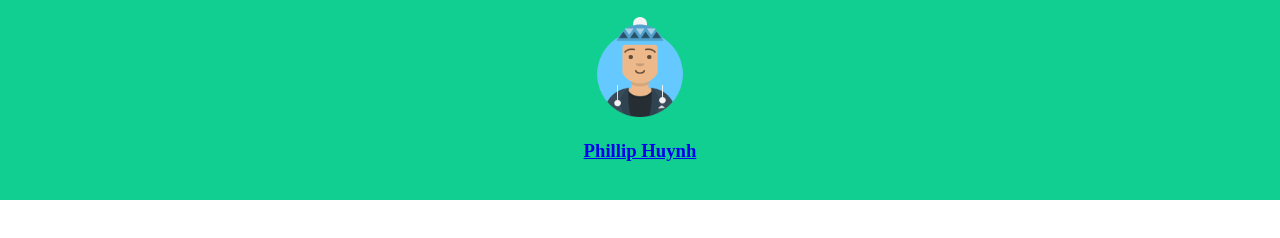
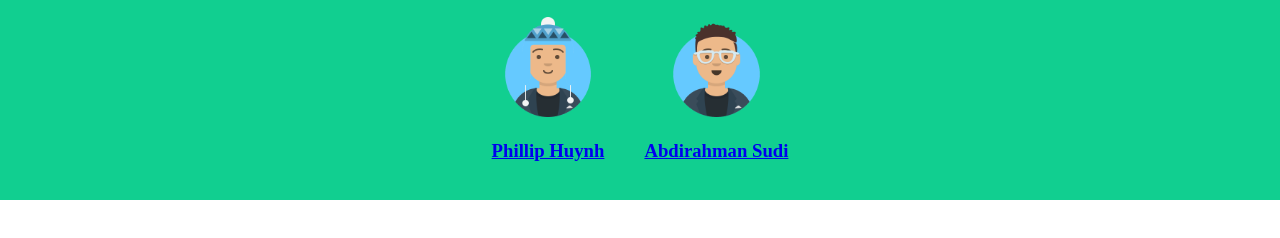
Before and after one commit to Rammet/team-landing-page, a plain HTML site: page index.html in a window 1280 px wide. Shown: the part 270-508 px from the top of the page. Drawn offline with Linux system fonts and the light colour scheme.

Commit message:
added index.html to team landing page

```diff
--- a/index.html
+++ b/index.html
@@ -20,6 +20,12 @@
                 <h3>Phillip Huynh</h3>
             </a>
         </div>
+         <div class="team-member">
+            <a href="profiles/abdirahman_profile.html">
+                <img src="./images/avatars/abdirahman_avatar.png" alt="Abdirahman Sudi">
+                <h3>Abdirahman Sudi</h3>
+            </a>
+        </div>
 
     </section>
 </body>
```
